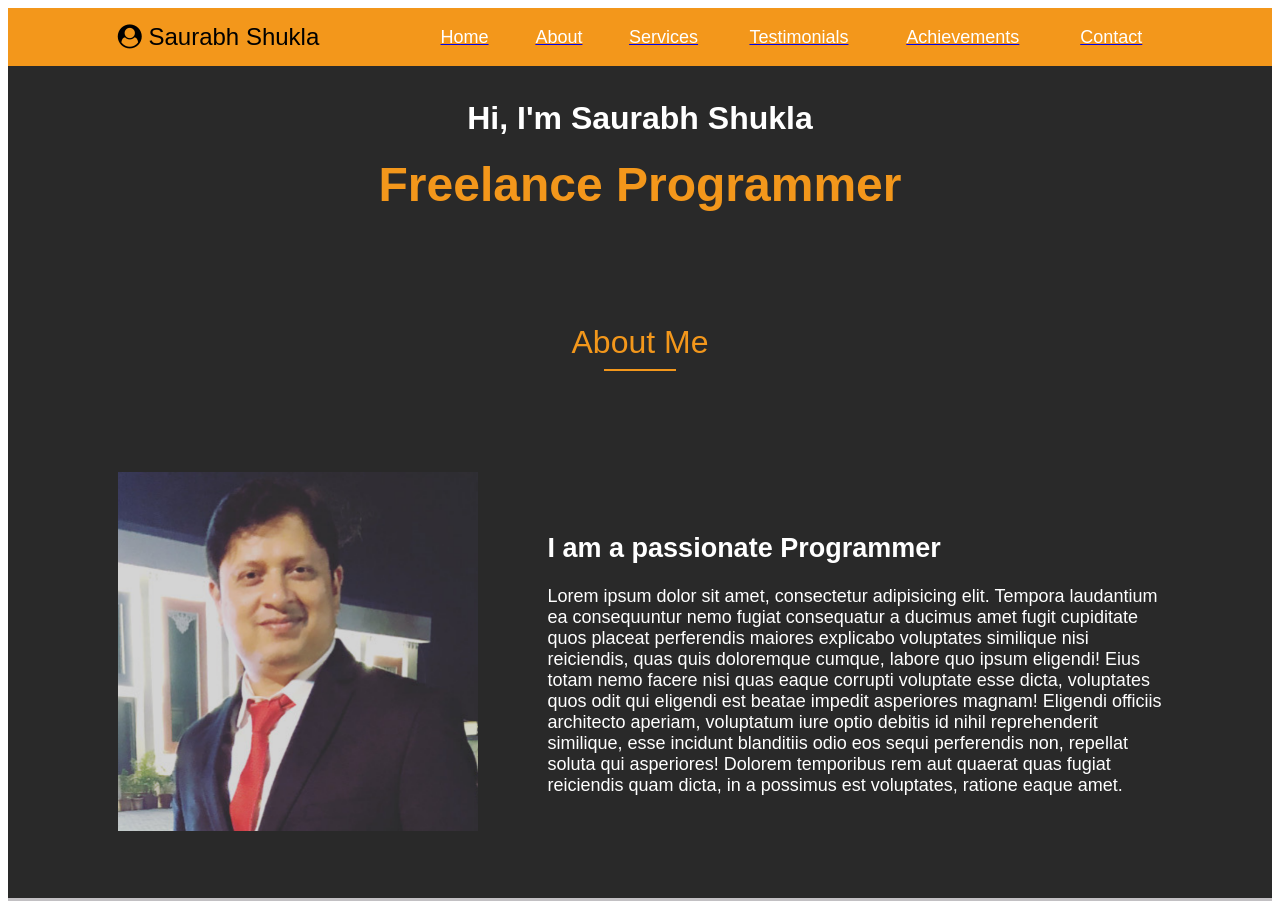
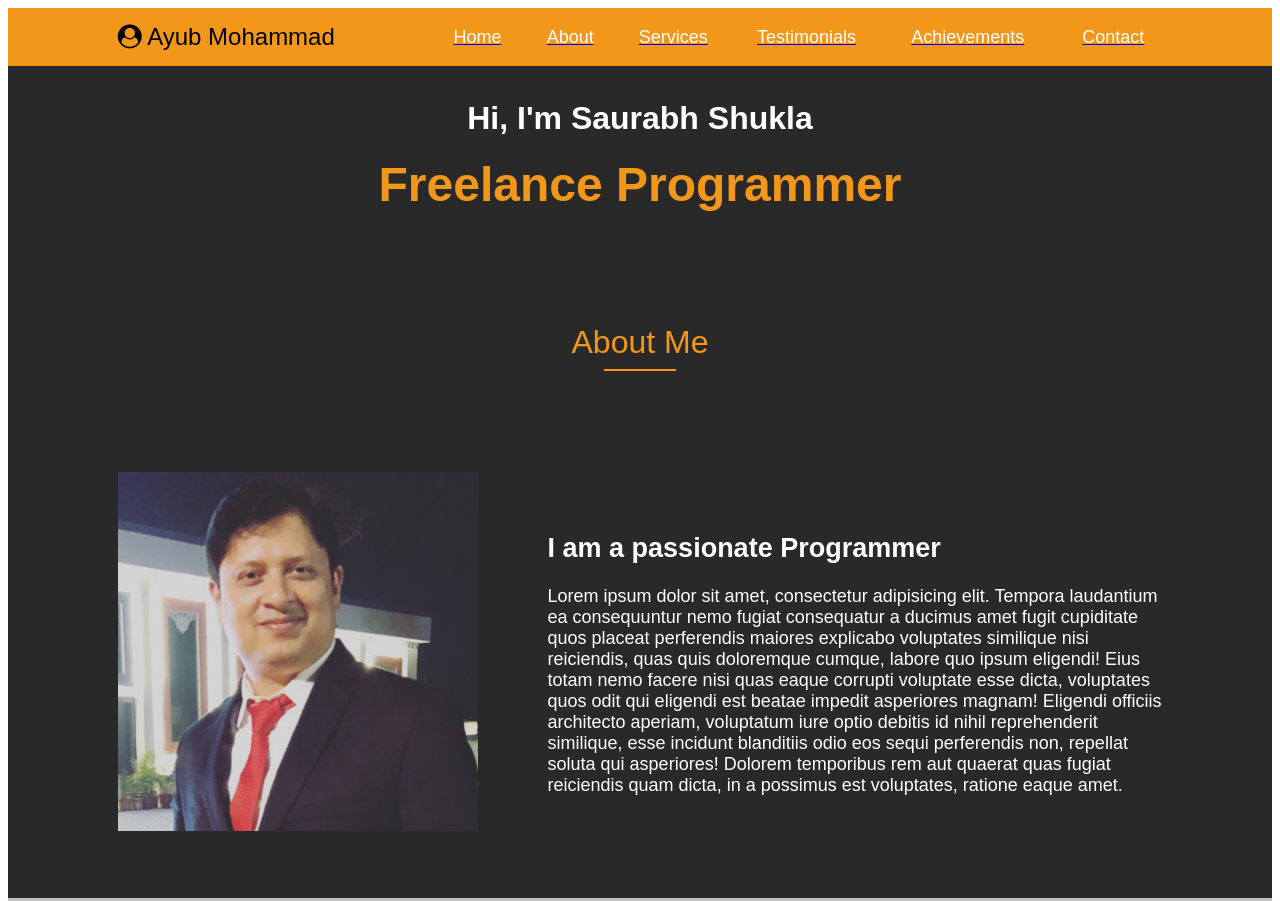
Before and after one commit to MySirG-official/html-project, a plain HTML site: page index.html in a window 1280 px wide. Shown: the top 901 px of the page. Drawn offline with Linux system fonts and the light colour scheme.

Commit message:
Update index.html

```diff
--- a/index.html
+++ b/index.html
@@ -16,7 +16,7 @@
                         <td>
                             <font face="arial" color="#000000" size="5">
                                 <span class="fa fa-user-circle" aria-hidden="true"></span>
-                                Saurabh Shukla
+                                Ayub Mohammad
                             </font>
                         </td>
                         <td >
```
